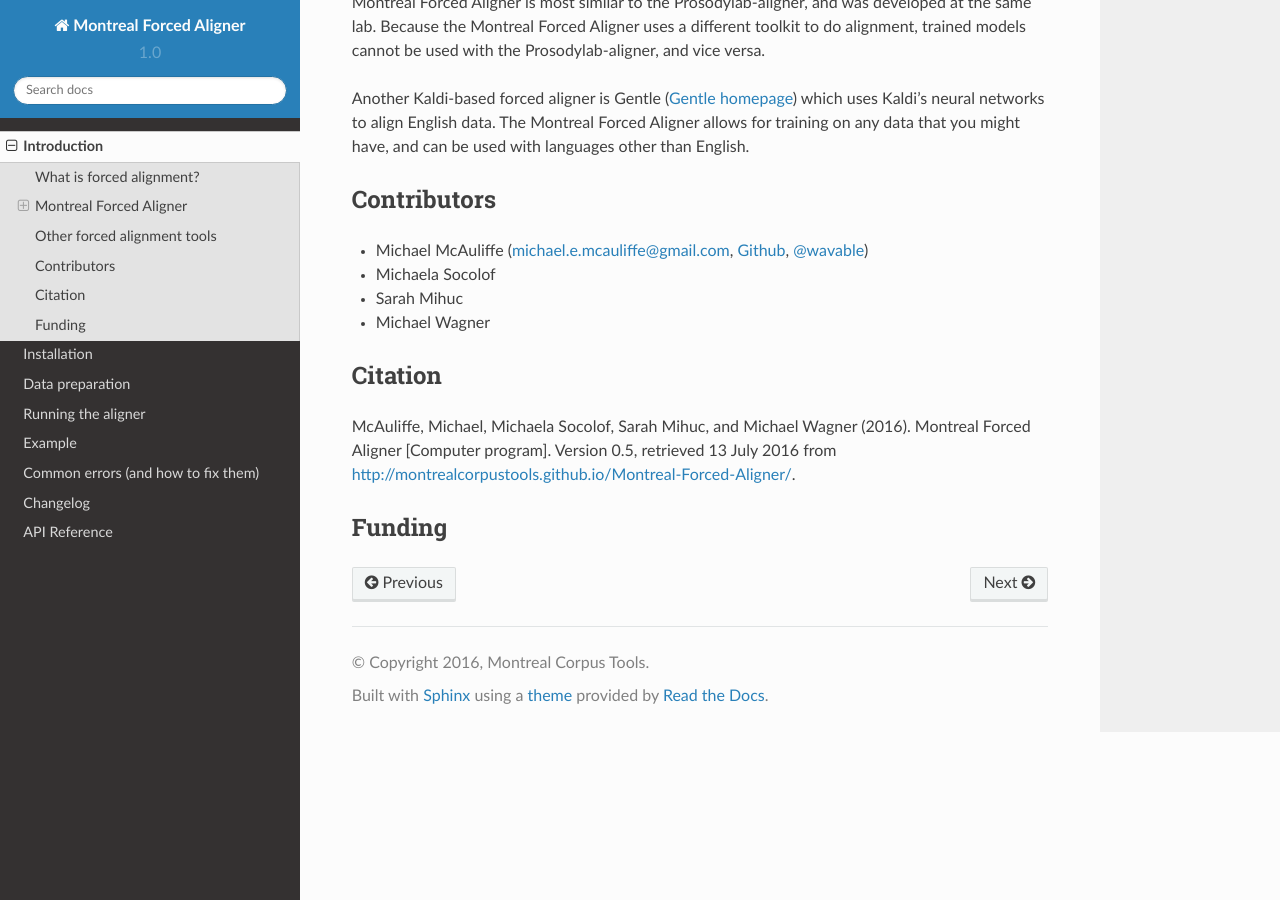
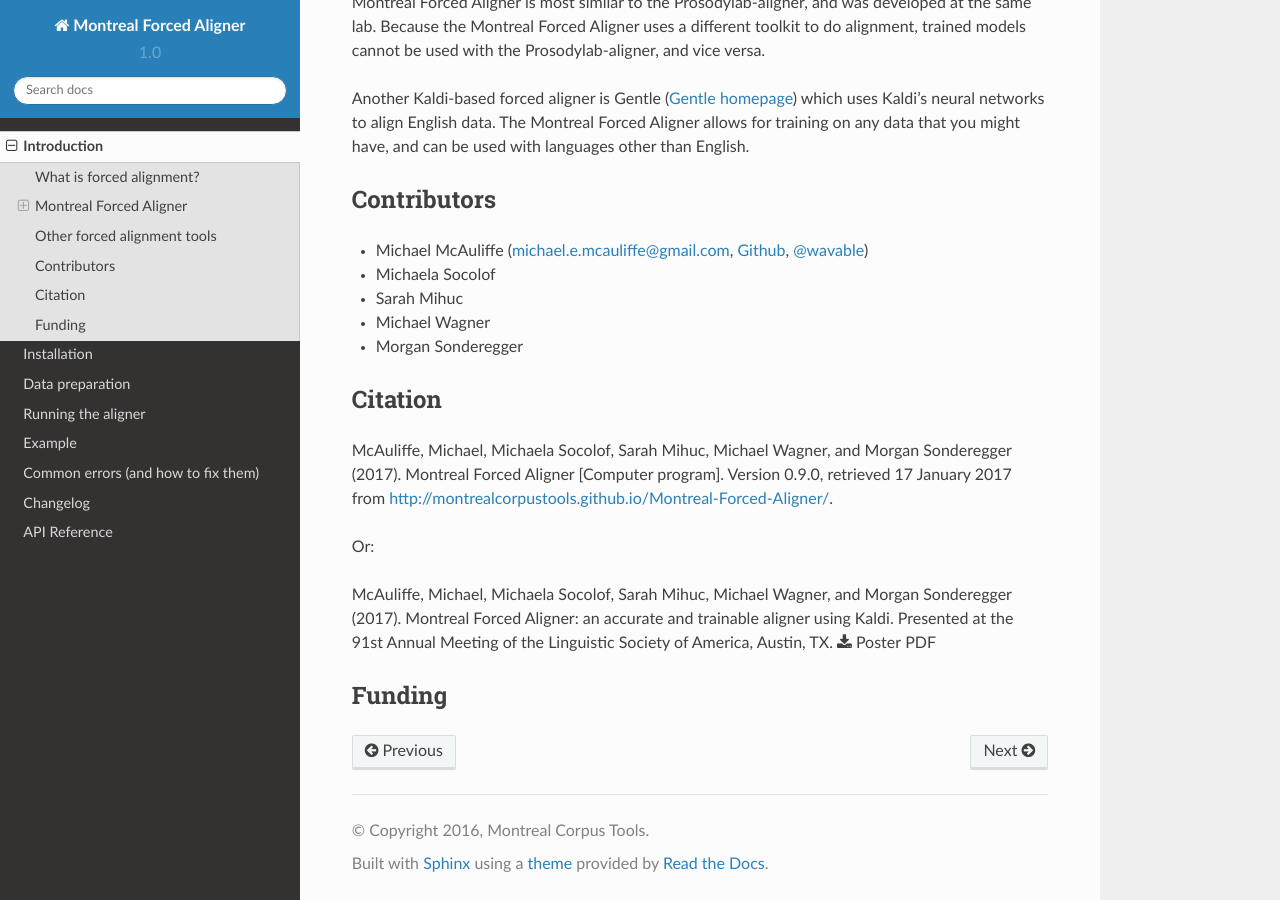
Before and after one commit to MontrealCorpusTools/Montreal-Forced-Aligner, a Sphinx documentation site: the page built from docs/source/introduction.rst, in a window 1280 px wide and 900 px high, scrolled down 1255 px. Built offline with Sphinx 7.4.7 and the Read the Docs theme 2.0.0, drawn with Linux system fonts in a browser that asks for light colours.

Commit message:
Add poster citation to docs

```diff
--- a/docs/source/introduction.rst
+++ b/docs/source/introduction.rst
@@ -99,13 +99,21 @@
 * Michaela Socolof
 * Sarah Mihuc
 * Michael Wagner
+* Morgan Sonderegger
 
 Citation
 ========
 
-McAuliffe, Michael, Michaela Socolof, Sarah Mihuc, and Michael Wagner (2016).
-Montreal Forced Aligner [Computer program]. Version 0.5,
-retrieved 13 July 2016 from http://montrealcorpustools.github.io/Montreal-Forced-Aligner/.
+McAuliffe, Michael, Michaela Socolof, Sarah Mihuc, Michael Wagner, and Morgan Sonderegger (2017).
+Montreal Forced Aligner [Computer program]. Version 0.9.0,
+retrieved 17 January 2017 from http://montrealcorpustools.github.io/Montreal-Forced-Aligner/.
+
+Or:
+
+McAuliffe, Michael, Michaela Socolof, Sarah Mihuc, Michael Wagner, and Morgan Sonderegger (2017).
+Montreal Forced Aligner: an accurate and trainable aligner using Kaldi. Presented at the 91st Annual Meeting of the
+Linguistic Society of America, Austin, TX. :download:`Poster PDF <_static/MFA_poster_LSA2017.pdf>`
+
 
 Funding
 =======
```
Also changed, not shown: 1 other file.
